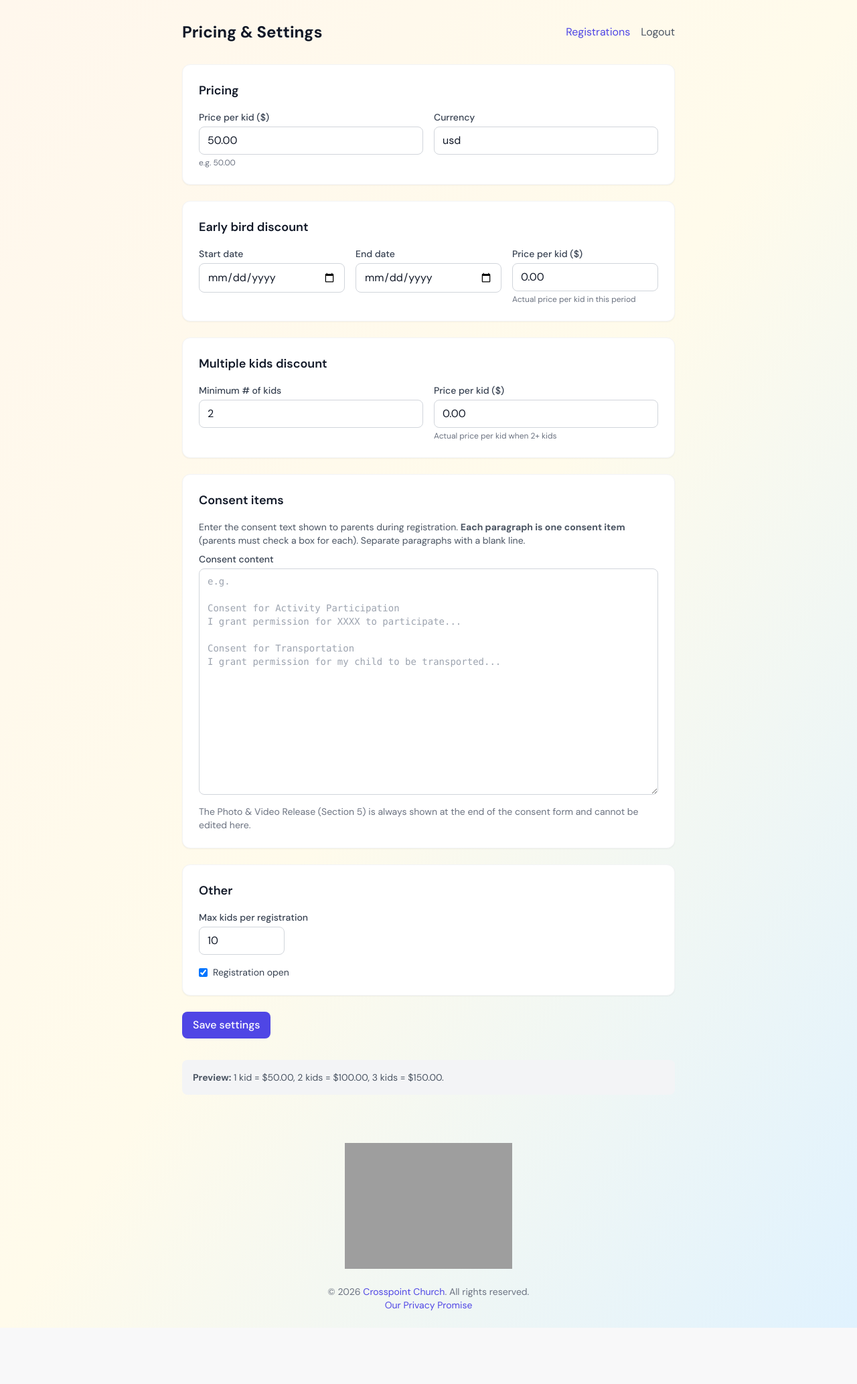
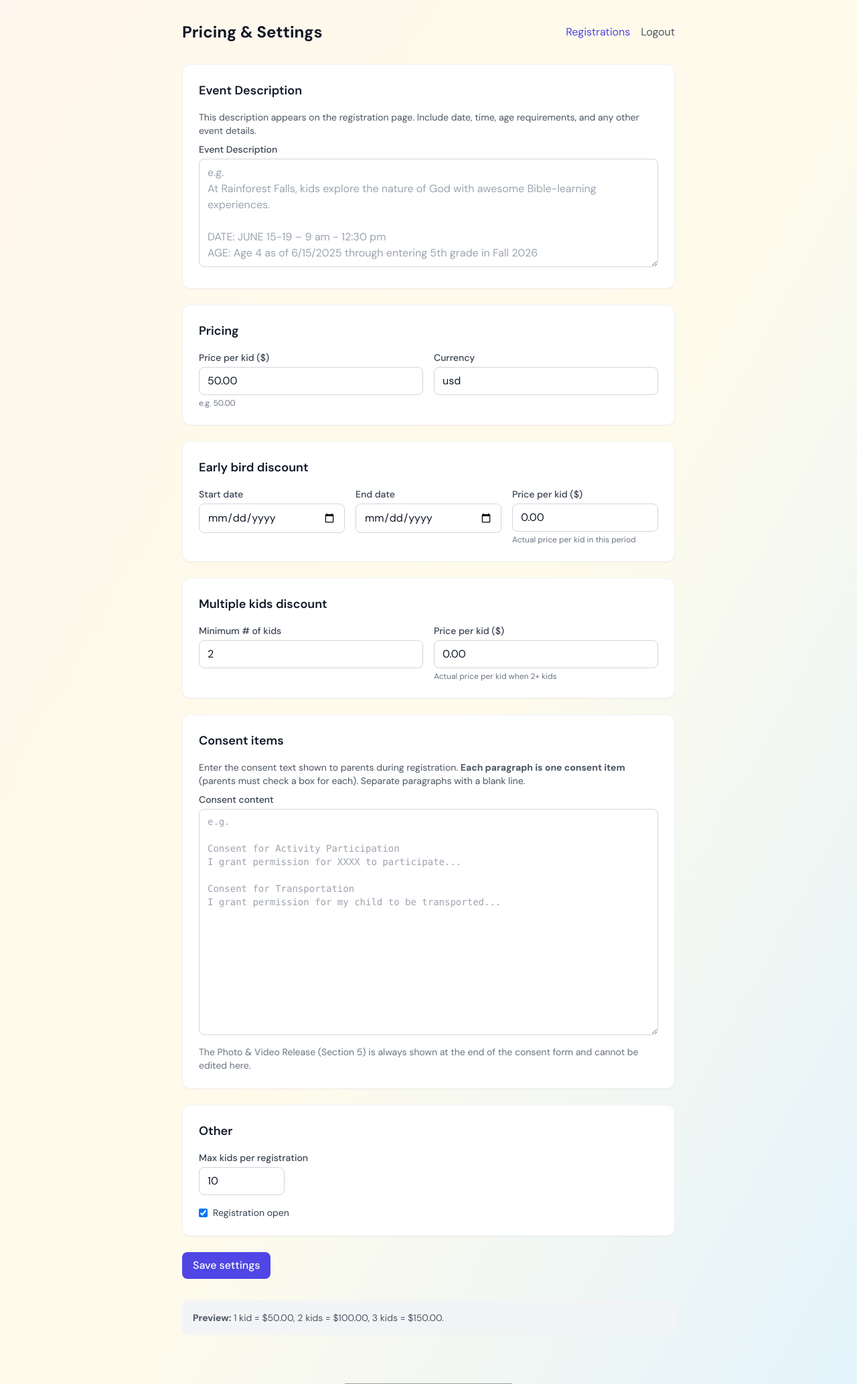
Before and after one commit to cd-ship-it/OnlineRegistration, a PHP site: page /OnlineRegistration/admin/settings in a window 1280 px wide. Shown: the top 2067 px of the page at 67% size. Before the commit the page ends 1983 px from the top, so only its background shows below. Run offline with PHP 8.4, Linux system fonts and the light colour scheme; the visitor is signed in with stand-in values (Sample User, id 1); data comes from the database, SQL or seed files in the repository; some libraries are stand-ins or nearby versions; grey boxes are pictures that could not be loaded.

Commit message:
Add Event Description field in admin settings, pull date/description from settings in register page
Co-authored-by: Cursor <cursoragent@cursor.com>

```diff
--- a/admin/settings.php
+++ b/admin/settings.php
@@ -21,6 +21,7 @@ if ($_SERVER['REQUEST_METHOD'] === 'POST') {
     $max_kids_per_registration = (int) ($_POST['max_kids_per_registration'] ?? 10);
     $registration_open = isset($_POST['registration_open']) ? '1' : '0';
     $consent_content = trim($_POST['consent_content'] ?? '');
+    $event_description = trim($_POST['event_description'] ?? '');
 
     if ($price_per_kid_dollars < 0) $errors[] = 'Price per kid cannot be negative.';
     if ($max_kids_per_registration < 1) $errors[] = 'Max kids per registration must be at least 1.';
@@ -37,6 +38,7 @@ if ($_SERVER['REQUEST_METHOD'] === 'POST') {
         $stmt->execute(['max_kids_per_registration', (string) $max_kids_per_registration]);
         $stmt->execute(['registration_open', $registration_open]);
         $stmt->execute(['consent_content', $consent_content]);
+        $stmt->execute(['event_description', $event_description]);
         $message = 'Settings saved.';
     }
 }
@@ -52,6 +54,7 @@ $multi_kid_min_count = $settings['multi_kid_min_count'] ?? '2';
 $max_kids_per_registration = $settings['max_kids_per_registration'] ?? '10';
 $registration_open = ($settings['registration_open'] ?? '1') === '1';
 $consent_content = $settings['consent_content'] ?? '';
+$event_description = $settings['event_description'] ?? '';
 
 layout_head('Admin – Settings');
 ?>
@@ -74,6 +77,13 @@ layout_head('Admin – Settings');
   <?php endif; ?>
 
   <form method="post" action="" class="space-y-6">
+    <div class="card">
+      <h2 class="text-lg font-semibold mb-4">Event Description</h2>
+      <p class="text-sm text-gray-600 mb-2">This description appears on the registration page. Include date, time, age requirements, and any other event details.</p>
+      <label for="event_description" class="block text-sm font-medium text-gray-700 mb-1">Event Description</label>
+      <textarea id="event_description" name="event_description" rows="6" class="input-field w-full resize-y" placeholder="e.g.&#10;At Rainforest Falls, kids explore the nature of God with awesome Bible-learning experiences.&#10;&#10;DATE: JUNE 15-19 – 9 am - 12:30 pm&#10;AGE: Age 4 as of 6/15/2025 through entering 5th grade in Fall 2026"><?= htmlspecialchars($event_description) ?></textarea>
+    </div>
+
     <div class="card">
       <h2 class="text-lg font-semibold mb-4">Pricing</h2>
       <div class="grid grid-cols-1 sm:grid-cols-2 gap-4">
```
Also changed, not shown: register.php (+19 -3 lines).
